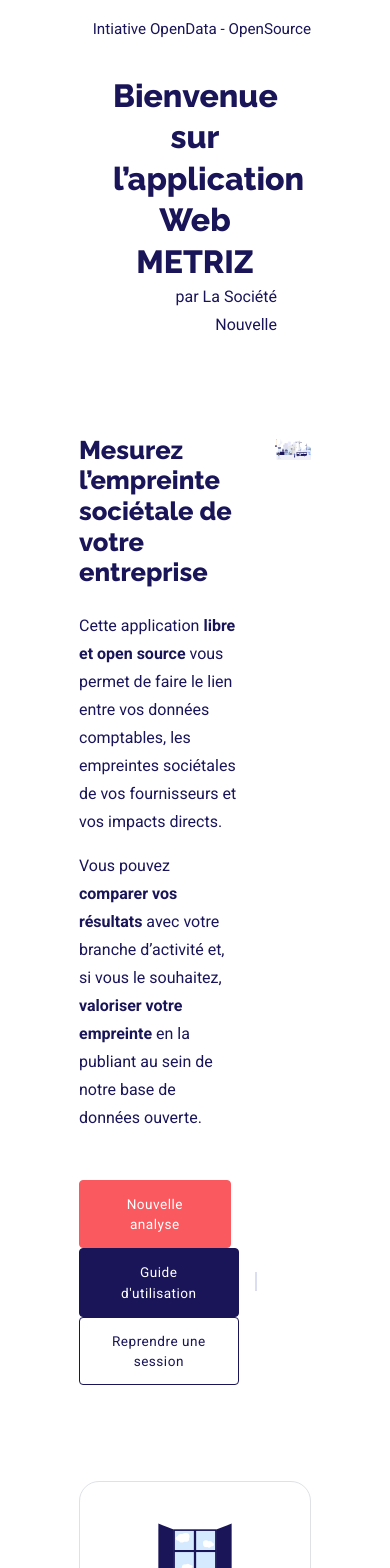
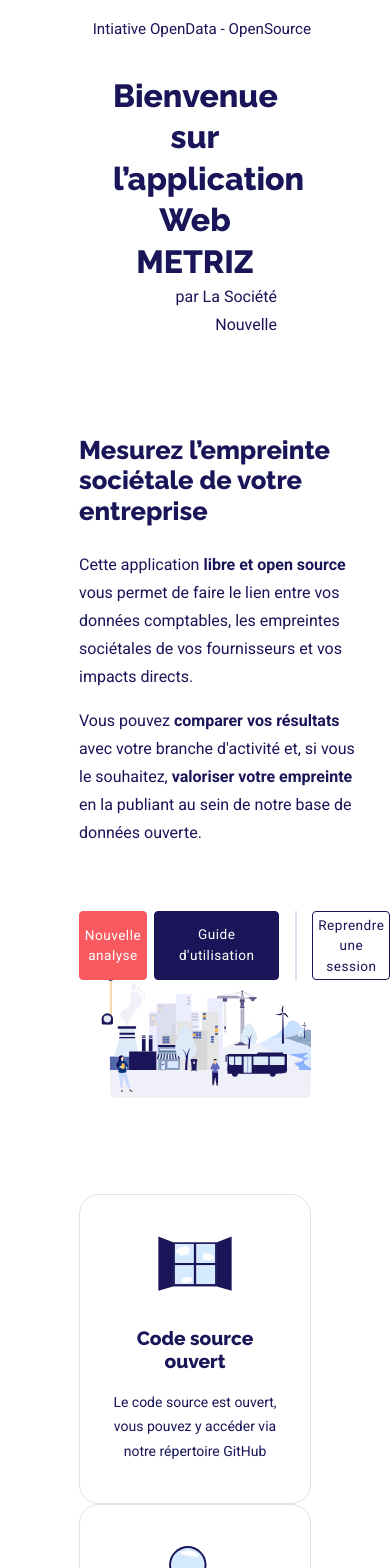
Before and after one commit to La-Societe-Nouvelle/LaSocieteNouvelle-METRIZ-WebApp, a Next.js app: page / in a window 390 px wide. Shown: the top 1568 px of the page. Built offline with nearby package versions, Linux system fonts and the light colour scheme; what chartjs-plugin-datalabels would draw is missing.

Commit message:
fix responsive chart behavior and button on home page

```diff
--- a/components/graphs/TrendsGraph.js
+++ b/components/graphs/TrendsGraph.js
@@ -107,6 +107,8 @@
 
     const options = {
       pointRadius: 0,
+      responsive:true,
+      maintainAspectRatio: false,
       scales: {
         y: {
           display: true,
--- a/components/sections/StartSection.js
+++ b/components/sections/StartSection.js
@@ -32,7 +32,7 @@
         <div className="mb-5 mt-5 py-5 ">
           <Container fluid>
             <Row>
-              <Col>
+              <Col lg={{ span: 6, order: 1 }} sm={{ span: 12, order: 2 }}>
                 <div className="ps-5">
                   <h2 className=" mb-4">
                     Mesurez <b>l’empreinte sociétale</b> de votre entreprise
@@ -44,10 +44,10 @@
                   </p>
                   <p>
                     Vous pouvez <b>comparer vos résultats</b> avec votre branche
-                    d’activité et, si vous le souhaitez, <b>valoriser votre empreinte</b> en la publiant au sein de notre base de
+                    d'activité et, si vous le souhaitez, <b>valoriser votre empreinte</b> en la publiant au sein de notre base de
                     données ouverte.
                   </p>
-                  <div className="mt-5">
+                  <div className="mt-5 btn-group">
                     <Button
                       variant="secondary"
                       className="me-2"
@@ -56,16 +56,17 @@
                       Nouvelle analyse
                     </Button>
 
-                    <a
-                      className="btn btn-primary"
+                    <Button
+                      variant="primary"
                       href="https://docs.lasocietenouvelle.org/application-web/tutorial"
                       target="_blank"
                     >
                       Guide d'utilisation
-                    </a>
+                    </Button>
                     <span className="vertical-lign"></span>
                     <Button
                       variant="outline-primary"
+                      className="me-2"
                       onClick={this.triggerImportFile}
                     >
                       Reprendre une session
@@ -81,7 +82,7 @@
                   </div>
                 </div>
               </Col>
-              <Col>
+              <Col lg={{ span: 6, order: 2 }} sm={{ span: 12, order: 1 }}>
               <div className="text-end pe-5">
                   <Image
                     className="w-75"
--- a/styles/components/_button.scss
+++ b/styles/components/_button.scss
@@ -89,3 +89,12 @@
   background-color: $light;
   border-color: $light;
 }
+
+.btn-group > .btn:not(:last-child):not(.dropdown-toggle), .btn-group > .btn-group:not(:last-child) > .btn {
+  border-top-right-radius: 0.25rem;
+ border-bottom-right-radius:0.25rem;
+}
+.btn-group > .btn:nth-child(n+3), .btn-group > :not(.btn-check) + .btn, .btn-group > .btn-group:not(:first-child) > .btn {
+   border-top-left-radius: 0.25rem;
+  border-bottom-left-radius: 0.25rem;
+}
--- a/styles/layout/_main.scss
+++ b/styles/layout/_main.scss
@@ -16,7 +16,9 @@
     #start .row .col {
         padding: 0 1em;
     }
-
+    .btn-group button {
+        padding: 0.2rem 0.3rem;
+    }
 }
 
 @media (min-width: 1200px) {
```
